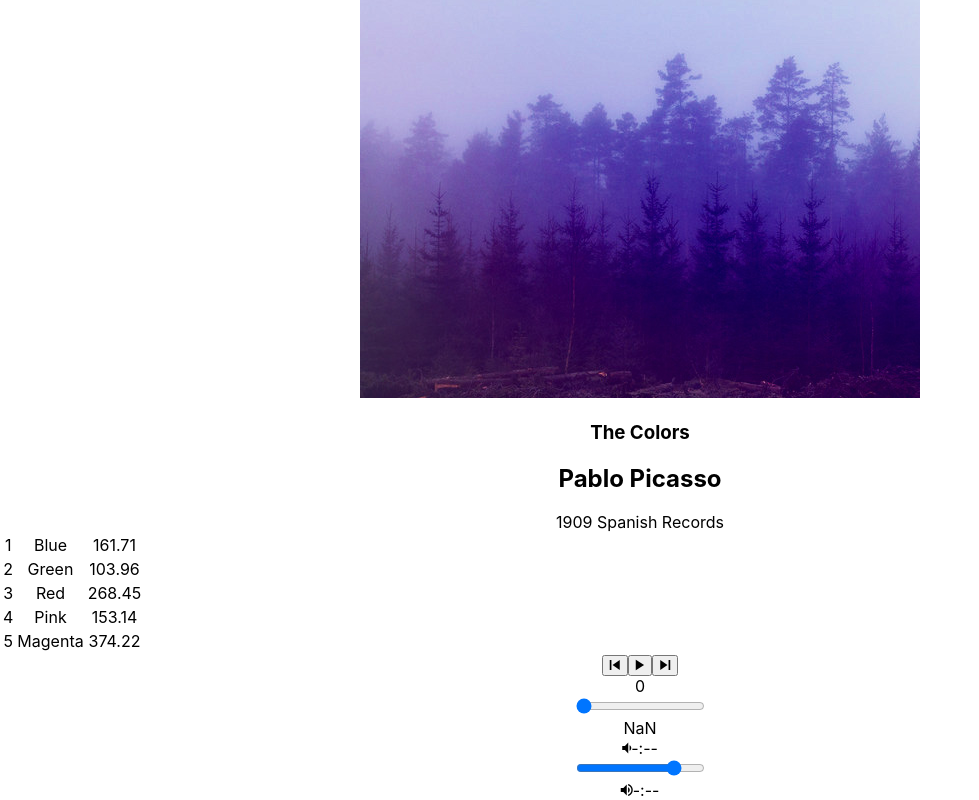
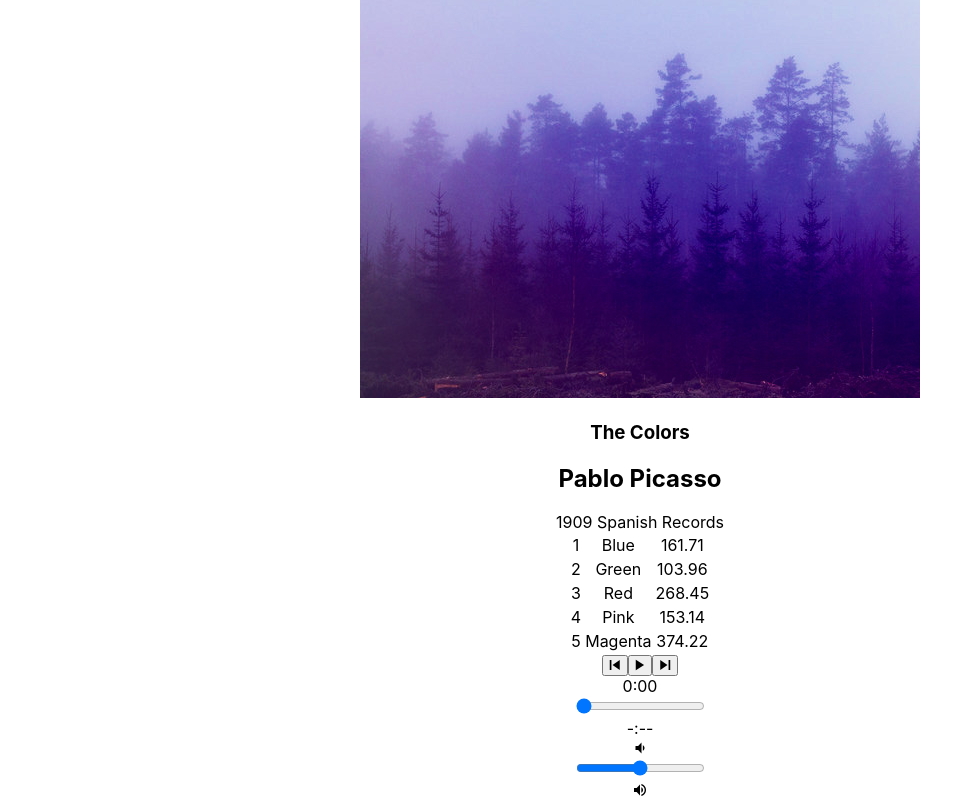
Before and after one commit to StevenVallarsa/bloc-jams-react, a React (Create React App) app: page /album/the-colors in a window 1280 px wide. Shown: the part 264-1064 px from the top of the page, without its empty margins (0-979 px from the left). Built offline with nearby package versions, Linux system fonts and the light colour scheme.

Commit message:
assignment 2761 - volume / time display

```diff
--- a/src/components/Album.js
+++ b/src/components/Album.js
@@ -15,6 +15,7 @@ class Album extends Component {
             currentSong: album.songs[0],
             currentTime: 0,
             duration: album.songs[0].duration,
+            currentVolume: 0.5,
             isPlaying: false,
             iconStyle: "",
             trackPlaying: -1,
@@ -44,16 +45,21 @@ class Album extends Component {
             },
             durationchange: e => {
                 this.setState({ duration: this.audioElement.duration });
+            },
+            volumechange: e => {
+                this.setState({ currentVolume: this.audioElement.volume });
             }
         };
         this.audioElement.addEventListener('timeupdate', this.eventListeners.timeupdate);
         this.audioElement.addEventListener('durationchange', this.eventListeners.durationchange);
+        this.audioElement.addEventListener('volumechange', this.eventListeners.volumechange);
     }
 
     componentWillUnmount() {
         this.audioElement.src = null;
         this.audioElement.removeEventListener('timeupdate', this.eventListeners.timeupdate);
         this.audioElement.removeEventListener('durationchange', this.eventListeners.durationchange);
+        this.audioElement.removeEventListener('volumechange', this.eventListeners.volumechange)
     }
 
     setSong(song) {
@@ -96,6 +102,28 @@ class Album extends Component {
         this.setState({ currentTime: newTime });
     }
 
+    handleVolumeChange(e) {
+        const newVolume = e.target.value;
+        this.audioElement.volume = newVolume;
+        this.setState({ currentVolume: newVolume });
+        console.log(this.state.currentVolume)
+    }
+
+    formatTime(totalSeconds) {
+        const minutes = Math.floor(totalSeconds / 60)
+        const seconds = Math.floor(totalSeconds % 60)
+        if (isNaN(totalSeconds)) {
+            return "-:--"
+        }
+
+        if (seconds < 10) {
+            return (minutes + ":0" + seconds)
+        } else {
+            return (minutes + ":" + seconds)
+        }
+
+    }
+
     handleMouseEnter(index) {
         this.setState({ hoverTrack: index})
         if (this.state.trackPlaying === index) {
@@ -122,7 +150,7 @@ class Album extends Component {
                         <div id="release-info">{this.state.album.releaseInfo}</div>
                     </div>
                 </section>
-                <table id="song-list">
+                <table id="song-list" align="center">
                     <colgroup>
                         <col id="song-number-column" />
                         <col id="song-title-column" />
@@ -153,6 +181,9 @@ class Album extends Component {
                     handlePrevClick={() => this.handlePrevClick()}
                     handleNextClick={() => this.handleNextClick()}
                     handleTimeChange={(e) => this.handleTimeChange(e)}
+                    handleVolumeChange={(e) => this.handleVolumeChange(e)}
+                    formatTime={(e) => this.formatTime(e)}
+
                 />
             </section>
         );
--- a/src/components/PlayerBar.js
+++ b/src/components/PlayerBar.js
@@ -16,7 +16,7 @@ class PlayerBar extends Component {
                     </button>
                 </section>
                 <section id="time-control">
-                    <div className="current-time">{this.props.currentTime}</div>
+                    <div className="current-time">{this.props.formatTime(this.props.currentTime)}</div>
                     <input
                         type="range"
                         className="seek-bar"
@@ -26,12 +26,20 @@ class PlayerBar extends Component {
                         step="0.01"
                         onChange={this.props.handleTimeChange}
                     />
-                    <div className="total-time">{this.props.duration}</div>
+                    <div className="total-time">{this.props.formatTime(this.props.duration)}</div>
                 </section>
                 <section id="volume-control">
-                    <div className="ioicon ion-md-volume-low">-:--</div>
-                    <input type="range" className="seek-bar" value="80" />
-                    <div className="ioicon ion-md-volume-high">-:--</div>
+                    <div className="ioicon ion-md-volume-low"></div>
+                    <input type="range"
+                        className="seek-bar"
+                        value={this.props.currentVolume}
+                        max="1"
+                        min="0"
+                        step="0.1"
+                        onChange={this.props.handleVolumeChange}
+                    />
+                    <div className="ioicon ion-md-volume-high"></div>
+                    <div>{this.props.currentVolume}</div>
                 </section>
 
             </section>
```
